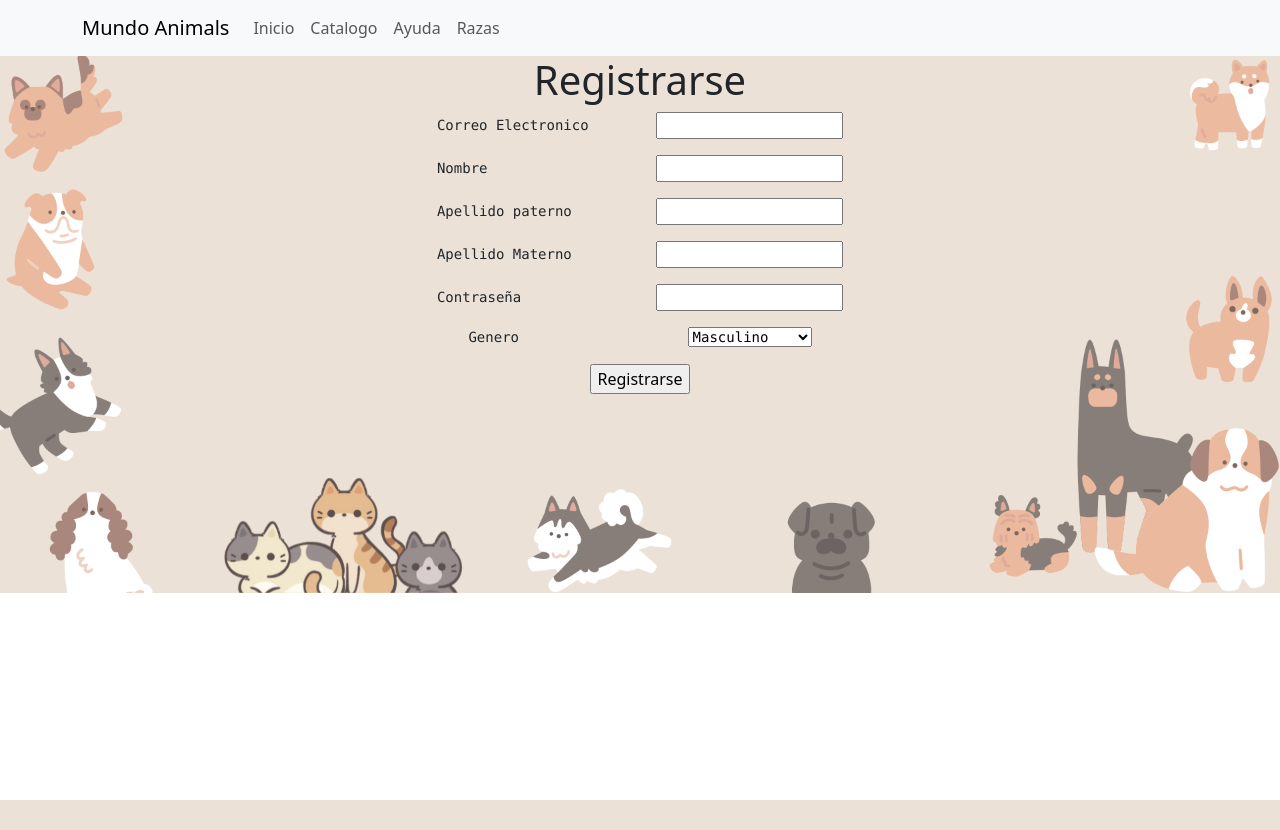
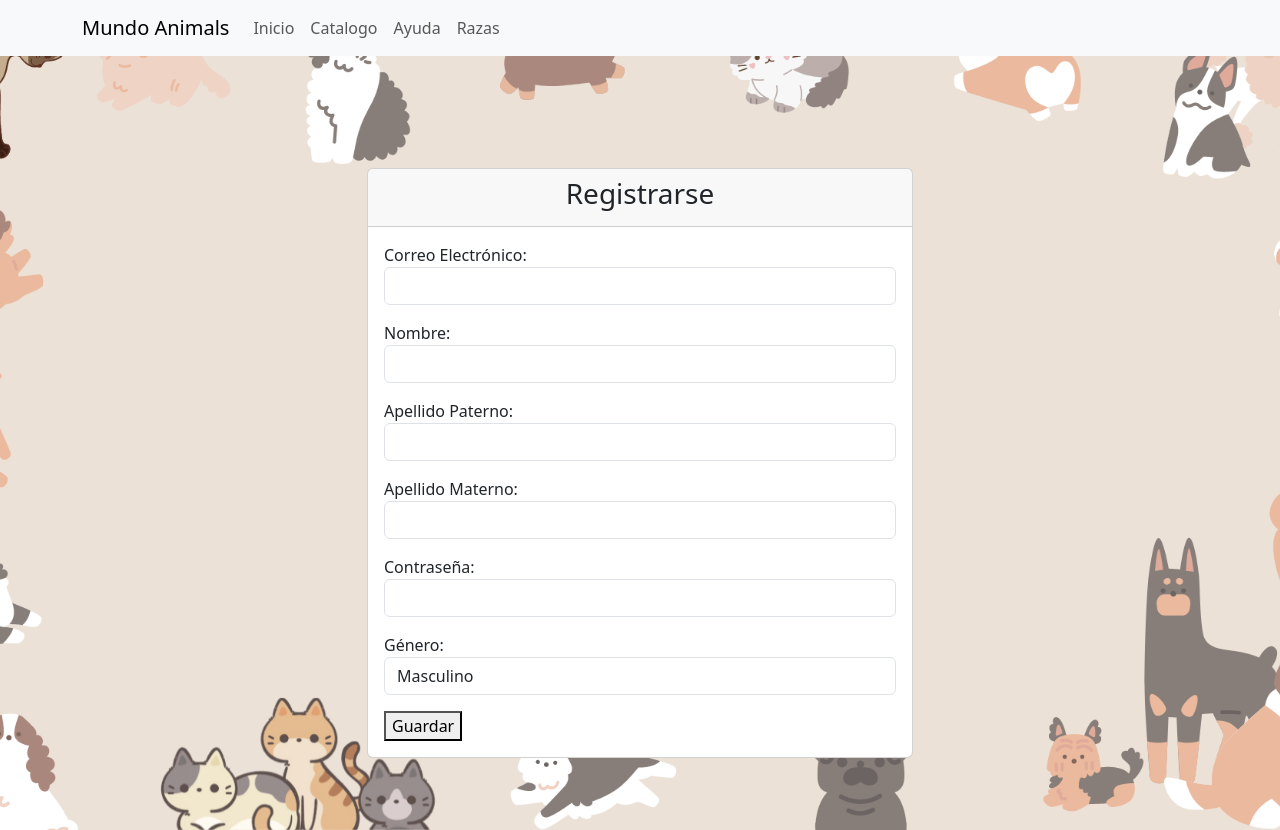
Before and after one commit to Matelunaaaaa/MiProyectoSensacional, a Django app: template productos/templates/registrarse.html in a window 1280 px wide. Before the commit the page ends 800 px from the top, so only its background shows below. Run offline with Django 3.2, Linux system fonts and the light colour scheme; the template is opened without the code that fills it, so the values that code supplies are empty; some libraries are stand-ins or nearby versions.

Commit message:
funciona el registrarse

```diff
--- /dev/null
+++ b/productos/static/css/registrarse.css
@@ -0,0 +1,6 @@
+body {
+    background-image: url(img/5.png);
+    background-size: cover;
+    background-repeat: no-repeat;
+    background-position: center center;
+}
--- a/productos/static/js/index.js
+++ b/productos/static/js/index.js
@@ -2,7 +2,7 @@ $(document).ready(function() {
   const usuarioid = document.getElementById('id_usuario');
   console.log ('id_usuario ', usuarioid.value)
   if ( usuarioid.value  == '0'){
-    $('#headerContent').html('<nav class="navbar navbar-expand-lg navbar-light bg-light"><div class="container"><a class="navbar-brand" href="#">Mundo Animals</a><button class="navbar-toggler" type="button" data-toggle="collapse" data-target="#navbarSupportedContent" aria-controls="navbarSupportedContent" aria-expanded="false" aria-label="Toggle navigation"><span class="navbar-toggler-icon"></span></button><div class="collapse navbar-collapse" id="navbarSupportedContent"><ul class="navbar-nav ml-auto"><li class="nav-item active"><a class="nav-link" href="Principal">Inicio</a></li><li class="nav-item"><a class="nav-link" href="catalogo">Catalogo</a></li><li class="nav-item"><a class="nav-link" href="registrarse">Registrarse</a></li><li class="nav-item"><a class="nav-link" href="http://127.0.0.1:8000/productos/InicioSesion/'+ usuarioid.value +'/">Inicio de sesion</a></li><li class="nav-item"><a class="nav-link" href="ayuda">Ayuda</a></li><li class="nav-item"><a class="nav-link" href="razas">Razas</a></li></ul></div></div></nav>'); // Cargar el contenido del header
+    $('#headerContent').html('<nav class="navbar navbar-expand-lg navbar-light bg-light"><div class="container"><a class="navbar-brand" href="#">Mundo Animals</a><button class="navbar-toggler" type="button" data-toggle="collapse" data-target="#navbarSupportedContent" aria-controls="navbarSupportedContent" aria-expanded="false" aria-label="Toggle navigation"><span class="navbar-toggler-icon"></span></button><div class="collapse navbar-collapse" id="navbarSupportedContent"><ul class="navbar-nav ml-auto"><li class="nav-item active"><a class="nav-link" href="Principal">Inicio</a></li><li class="nav-item"><a class="nav-link" href="catalogo">Catalogo</a></li><li class="nav-item"><a class="nav-link" href="http://127.0.0.1:8000/productos/registrarse/'+ usuarioid.value +'/">Registrarse</a></li><li class="nav-item"><a class="nav-link" href="http://127.0.0.1:8000/productos/InicioSesion/'+ usuarioid.value +'/">Inicio de sesion</a></li><li class="nav-item"><a class="nav-link" href="ayuda">Ayuda</a></li><li class="nav-item"><a class="nav-link" href="razas">Razas</a></li></ul></div></div></nav>'); // Cargar el contenido del header
     }
   else{
     $('#headerContent').html('<nav class="navbar navbar-expand-lg navbar-light bg-light"><div class="container"><a class="navbar-brand" href="#">Mundo Animals</a><button class="navbar-toggler" type="button" data-toggle="collapse" data-target="#navbarSupportedContent" aria-controls="navbarSupportedContent" aria-expanded="false" aria-label="Toggle navigation"><span class="navbar-toggler-icon"></span></button><div class="collapse navbar-collapse" id="navbarSupportedContent"><ul class="navbar-nav ml-auto"><li class="nav-item active"><a class="nav-link" href="Principal">Inicio</a></li><li class="nav-item"><a class="nav-link" href="catalogo">Catalogo</a></li><li class="nav-item"><a class="nav-link" href="ayuda">Ayuda</a></li><li class="nav-item"><a class="nav-link" href="razas">Razas</a></li></ul></div></div></nav>'); // Cargar el contenido del header
--- a/productos/templates/InicioSesion.html
+++ b/productos/templates/InicioSesion.html
@@ -19,7 +19,7 @@
         <!-- container del inicio de sesion  -->
         <div class="container mt-5">
             <div class="row justify-content-center" style="margin-top: 15%;">
-                <form class="col-md-6">
+                <form class="col-md-6" id="loginForm">
                     <div class="card">
                         <div class="card-header">
                             <h3 class="card-title text-center">
--- a/productos/templates/registrarse.html
+++ b/productos/templates/registrarse.html
@@ -8,28 +8,116 @@
     {% load bootstrap5 %}
     {% bootstrap_css %}
     {% bootstrap_javascript %}
-    <link rel="stylesheet" href="{% static 'css/principal.css' %}">
+    <link rel="stylesheet" href="{% static 'css/registrarse.css' %}">
 </head>
 <body>
     <div id="headerContent"></div>
     <input type="hidden" id="id_usuario" value="{{ usuario.id }}" text="{{ usuario.id }}">
 
-    <h1 style="text-align: center;">Registrarse</h1>
+    <div class="container mt-5">
+        <div class="row justify-content-center" style="margin-top: 10%;">
+            <form class="col-md-6" id="usuariosForm">
+                {% csrf_token %}
+                <div class="card">
+                    <div class="card-header">
+                        <h3 class="card-title text-center">
+                            Registrarse
+                        </h3>
+                    </div>
 
-    <form action="registro" method="post" style="text-align: center;">
+                    <div class="card-body">
+                        <div class="mb-3">
+                            <label for="correo_electronico">Correo Electrónico:</label>
+                            <input type="email" id="correo_electronico" name="correo_electronico" class="form-control" required>
+                        </div>
+
+                        <div class="mb-3">
+                            <label for="nombre">Nombre:</label>
+                            <input type="text" id="nombre" name="nombre" class="form-control" required>
+                        </div>
+
+                        <div class="mb-3">
+                            <label for="apellido_paterno">Apellido Paterno:</label>
+                            <input type="text" id="apellido_paterno" name="apellido_paterno" class="form-control" required>
+                        </div>
+
+                        <div class="mb-3">
+                            <label for="apellido_materno">Apellido Materno:</label>
+                            <input type="text" id="apellido_materno" name="apellido_materno" class="form-control" required>
+                        </div>
+
+                        <div class="mb-3">
+                            <label for="contraseña">Contraseña:</label>
+                            <input type="password" id="contraseña" name="contraseña" class="form-control" required>
+                        </div>
+
+                        <div class="mb-3">
+                            <label for="genero">Género:</label>
+                            <select id="genero" name="genero" class="form-control" required>
+                                <option value="M">Masculino</option>
+                                <option value="F">Femenino</option>
+                                <option value="O">Otro</option>
+                            </select>
+                        </div>
+
+                        <button type="submit" class="mr-3">Guardar</button>
+                        <div id="mensaje"></div>
+
+                    </div>
+                </div>
+            </form>
+        </div>
+    </div>
+
+
+    <!---<form id="usuariosForm">
         {% csrf_token %}
-        <pre>Correo Electronico        <input type="text" name="correo"></pre>
-        <pre>Nombre                    <input type="text" name="nombre"></pre>
-        <pre>Apellido paterno          <input type="text" name="apaterno"></pre>
-        <pre>Apellido Materno          <input type="text" name="amaterno"></pre>
-        <pre>Contraseña                <input type="password" name="contraseña"></pre>
-        <pre>Genero                    <select name="genero">
-                <option value="M">Masculino</option>
-                <option value="F">Femenino</option>
-                <option value="O">TanqueApache</option>
-        </select></pre>
-        <input type="submit" name="opcion" value="Registrarse">
-    </form><br><br>
+        <label for="correo_electronico">Correo Electrónico:</label>
+        <input type="email" id="correo_electronico" name="correo_electronico" required><br><br>
+        <label for="nombre">Nombre:</label>
+        <input type="text" id="nombre" name="nombre" required><br><br>
+        <label for="apellido_paterno">Apellido Paterno:</label>
+        <input type="text" id="apellido_paterno" name="apellido_paterno" required><br><br>
+<br><br>
+        <label for="contraseña">Contraseña:</label>
+        <input type="password" id="contraseña" name="contraseña" required><br><br>
+        <label for="genero">Género:</label>
+        <select id="genero" name="genero" required>
+            <option value="M">Masculino</option>
+            <option value="F">Femenino</option>
+            <option value="O">Otro</option>
+        </select><br><br>
+        <button type="submit">Guardar</button>
+    </form> --->
+
+
+    <script>
+        document.getElementById('usuariosForm').addEventListener('submit', function(event) {
+            event.preventDefault();
+
+            let formData = new FormData(this);
+
+            fetch("{% url 'usuario_create' %}", {
+                method: 'POST',
+                body: formData,
+                headers: {
+                    'X-CSRFToken': document.querySelector('[name=csrfmiddlewaretoken]').value
+                }
+            })
+            .then(response => response.json())
+            .then(data => {
+                if (data.success) {
+                    document.getElementById('mensaje').innerText = "Usuario guardado exitosamente.";
+                } else {
+                    document.getElementById('mensaje').innerText = "Error al guardar usuario.";
+                }
+            })
+            .catch(error => console.error('Error:', error));
+        });
+    </script>
+
+    <br>
+    <br>
     <br>
     <div id="mensaje">
         {% if mensaje %}
```
Also changed, not shown: productos/urls.py (+4 -3 lines), productos/views.py (+39 -7 lines).
